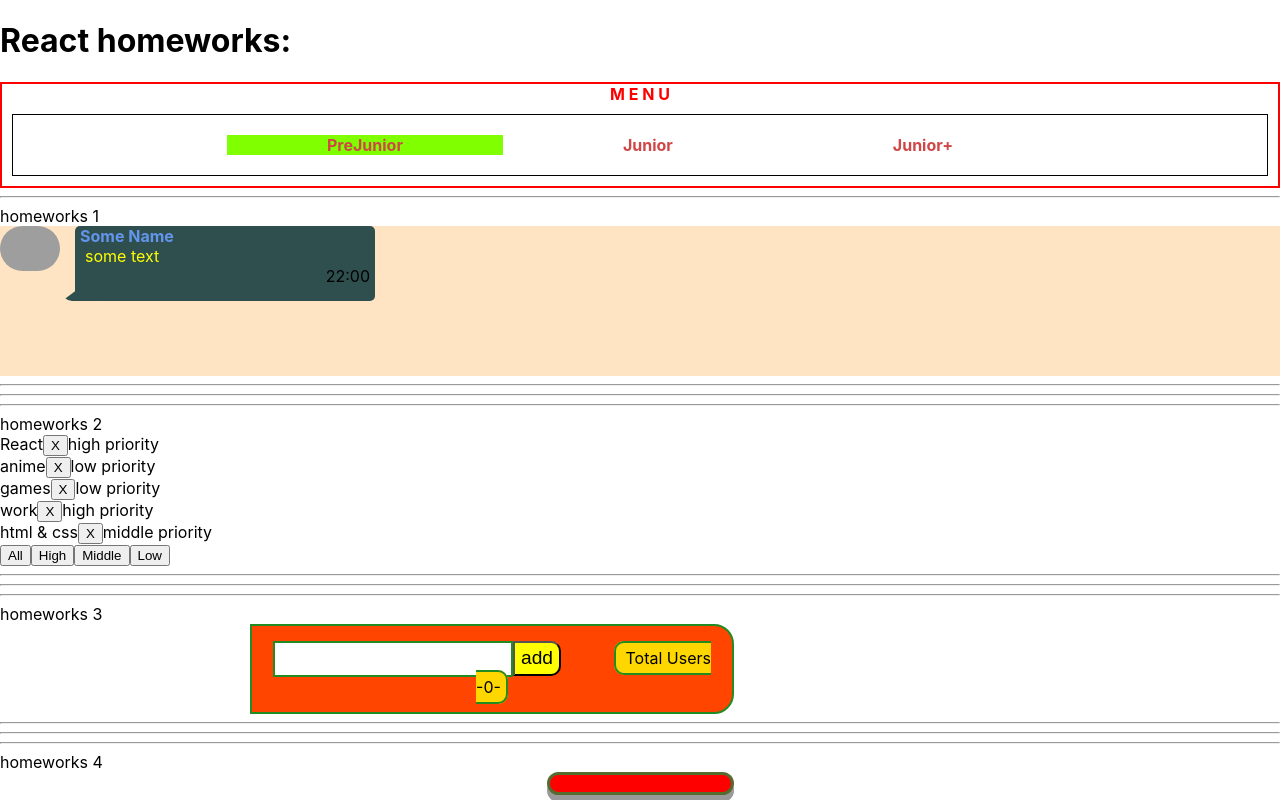
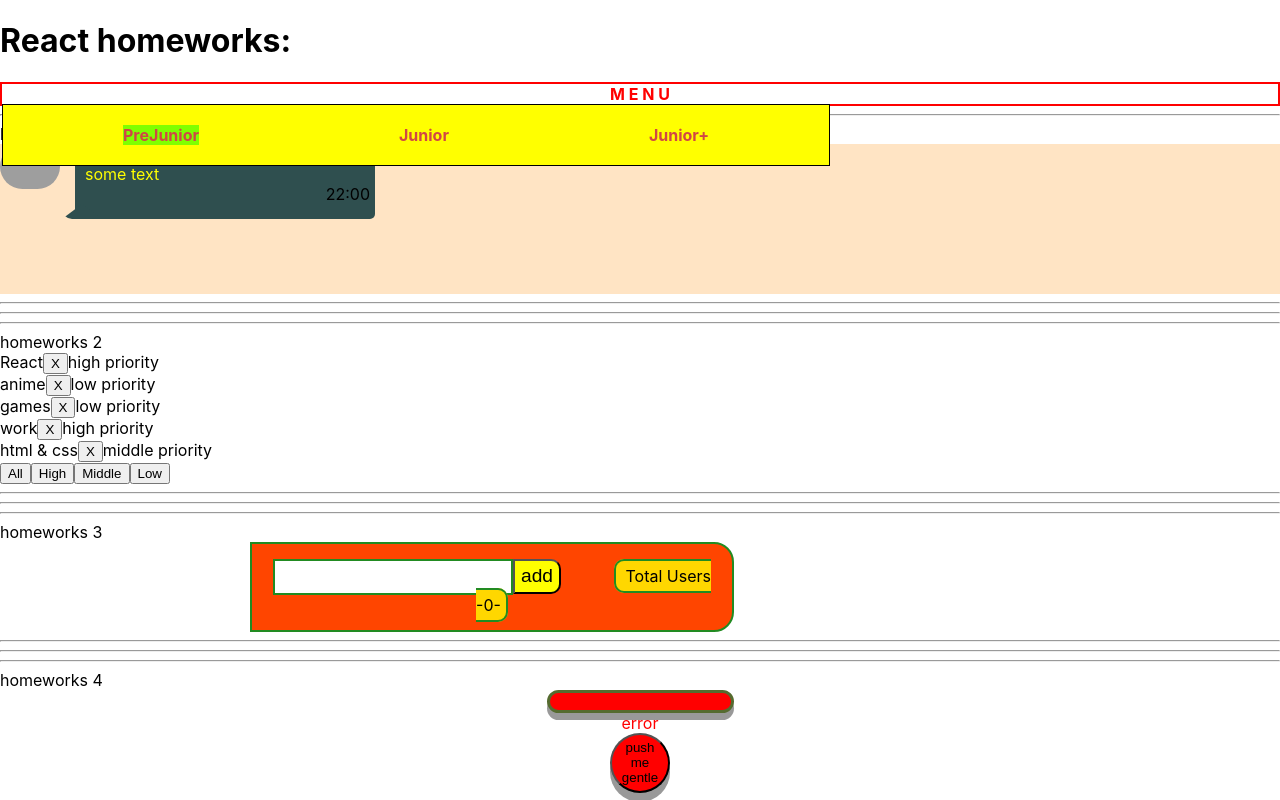
Before and after one commit to Karpeliov/simple-react-homeworks-master, a React (Create React App) app: page /#/PRE_JUNIOR in a window 1280 px wide. Shown: the top 800 px of the page. Built offline with nearby package versions, Linux system fonts and the light colour scheme; grey boxes are pictures that could not be loaded.

Commit message:
Commit Changes in Header.module.css. Better menu.

```diff
--- a/src/p2-homeworks/h1/Message.module.css
+++ b/src/p2-homeworks/h1/Message.module.css
@@ -39,6 +39,7 @@
 }
 
 .block {
+    z-index: 0;
     grid-area: messBlock;
     border-radius: 5px;
     background: darkslategrey;
--- a/src/p2-homeworks/h5/Header.module.css
+++ b/src/p2-homeworks/h5/Header.module.css
@@ -1,5 +1,6 @@
 .header {
 
+    height: 20px;
     text-align: center;
     border: 2px solid red;
     font-size: medium;
@@ -8,16 +9,20 @@
 }
 
 .navbar {
+    position: absolute;
+    z-index: 5;
+    display: block;
+    margin-left: auto;
+    margin-right: auto;
     border: 1px solid black;
     grid-area: nav;
-    margin: 10px;
-    /*background-color: #ffff00;*/
+    background-color: #ffff00;
     padding: 20px;
 }
 
 .item a {
-    margin: 10px;
-    padding-inline: 100px;
+    /*margin: 10px;*/
+    margin-inline: 100px;
     color: #d04646;
     font-weight: bold;
     text-decoration: none;
```
